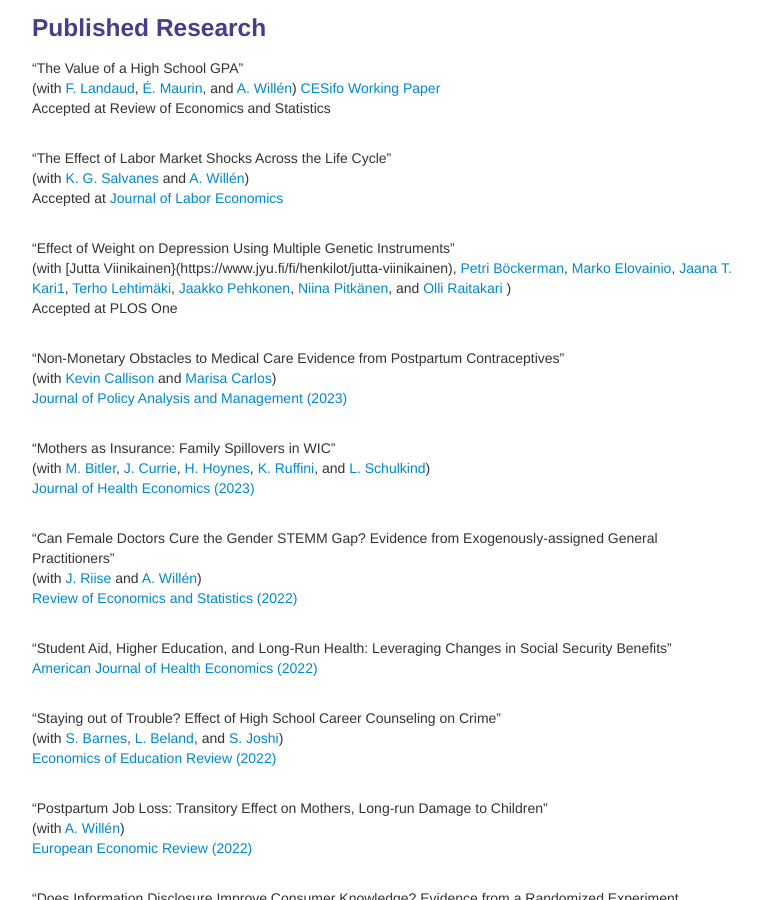
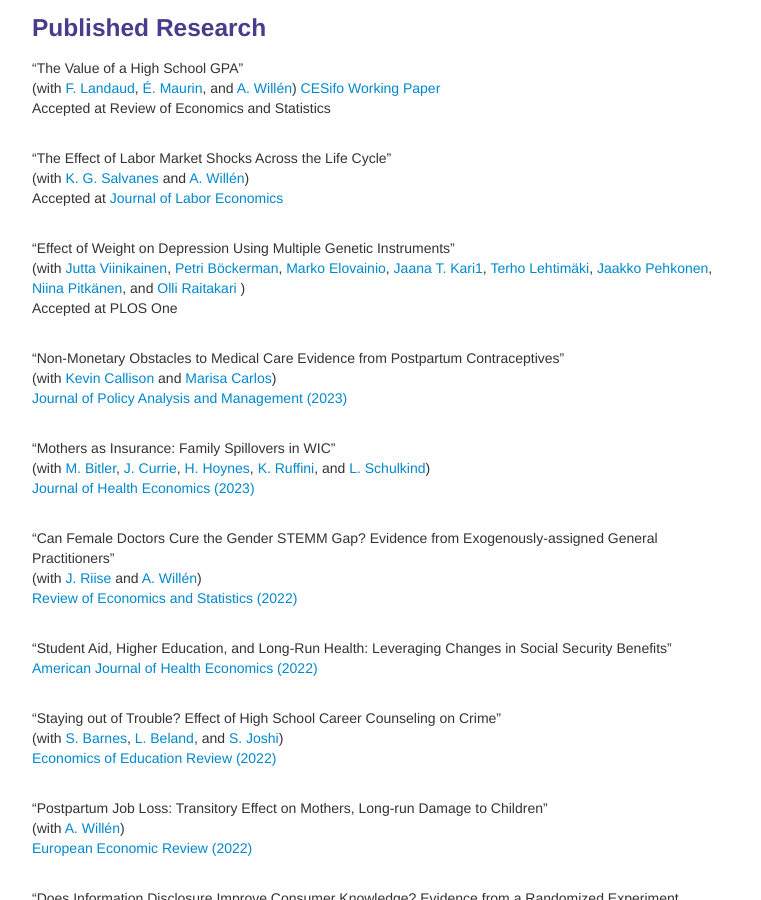
Before and after one commit to bjwillage/bjwillage.github.io, a Jekyll site: the page built from pages/research.md, in a window 1280 px wide and 900 px high, scrolled down 534 px. Shown: the whole window, without its empty margins (258-1019 px from the left). Built offline with Jekyll 4.4.1, drawn with Linux system fonts in a browser that asks for light colours.

Commit message:
Update research.md

```diff
--- a/pages/research.md
+++ b/pages/research.md
@@ -44,7 +44,7 @@ Accepted at Review of Economics and Statistics
 Accepted at [Journal of Labor Economics](https://www.journals.uchicago.edu/doi/10.1086/722086)<br><br>
 
 "Effect of Weight on Depression Using Multiple Genetic Instruments"<br>
-(with [Jutta Viinikainen}(https://www.jyu.fi/fi/henkilot/jutta-viinikainen), [Petri Böckerman](https://www.petribockerman.fi/), [Marko Elovainio](https://researchportal.helsinki.fi/en/persons/marko-elovainio), [Jaana T. Kari1](https://www.jyu.fi/fi/henkilot/jaana-kari), [Terho Lehtimäki](https://www.tuni.fi/en/terho-lehtimaki), [Jaakko Pehkonen](https://www.jyu.fi/fi/henkilot/jaakko-pehkonen), [Niina Pitkänen](https://www.utu.fi/en/people/niina-pitkanen?sort_by=field_publication_date_value&page=5), and [Olli Raitakari](https://www.utu.fi/en/people/olli-raitakari) )<br>
+(with [Jutta Viinikainen](https://www.jyu.fi/fi/henkilot/jutta-viinikainen), [Petri Böckerman](https://www.petribockerman.fi/), [Marko Elovainio](https://researchportal.helsinki.fi/en/persons/marko-elovainio), [Jaana T. Kari1](https://www.jyu.fi/fi/henkilot/jaana-kari), [Terho Lehtimäki](https://www.tuni.fi/en/terho-lehtimaki), [Jaakko Pehkonen](https://www.jyu.fi/fi/henkilot/jaakko-pehkonen), [Niina Pitkänen](https://www.utu.fi/en/people/niina-pitkanen?sort_by=field_publication_date_value&page=5), and [Olli Raitakari](https://www.utu.fi/en/people/olli-raitakari) )<br>
 Accepted at PLOS One<br><br>
 
 "Non-Monetary Obstacles to Medical Care Evidence from Postpartum Contraceptives"<br>
```
